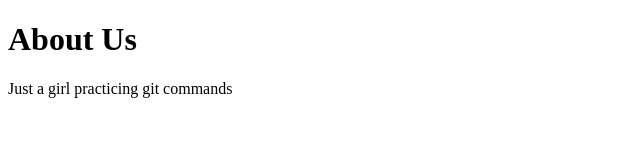
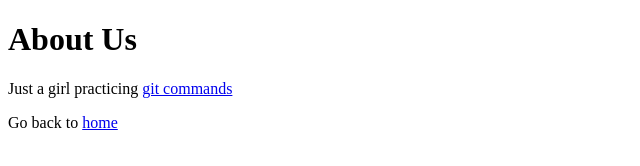
Before and after one commit to JoannaColliard/website, a plain HTML site: page about.html in a window 1280 px wide. Shown: the whole page, without its empty margins (0-640 px from the left). Drawn offline with Linux system fonts and the light colour scheme.

Commit message:
Add link to git commands on about page

```diff
--- a/about.html
+++ b/about.html
@@ -8,6 +8,7 @@
 </head>
 <body>
     <h1>About Us</h1>
-    <p>Just a girl practicing git commands</p>
+    <p>Just a girl practicing <a href="https://www.google.com/search?q=git+commands&oq=git+commands&aqs=chrome..69i57j0i512l9.4042j0j15&sourceid=chrome&ie=UTF-8" target="_blank">git commands</a></p>
+    <p>Go back to <a href="index.html">home</a></p>
 </body>
 </html>
```
Also changed, not shown: 1 other file.
